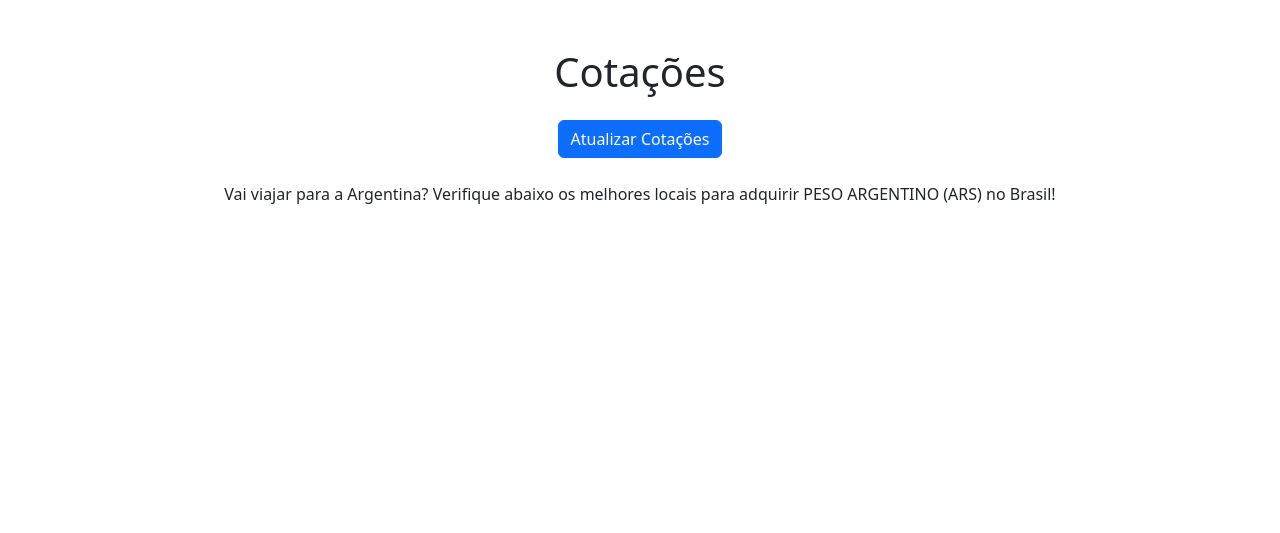
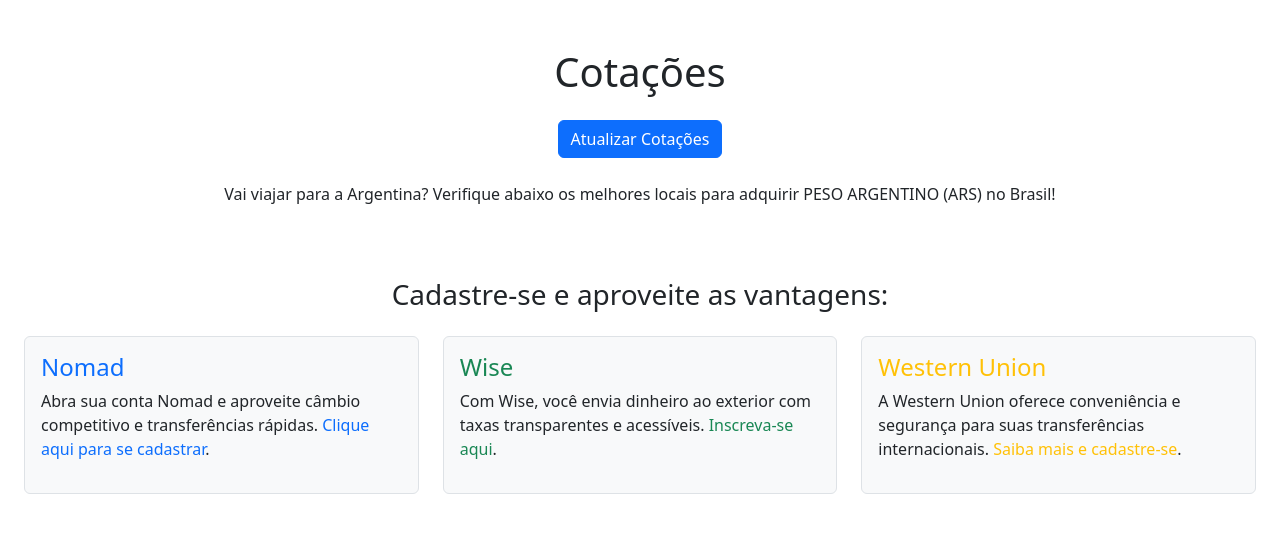
Before and after one commit to matvivas/quote_glitch, a Flask app: template templates/index.html in a window 1280 px wide. Shown: the top 533 px of the page. Run offline with Flask 3, Linux system fonts and the light colour scheme; the template is opened without the code that fills it, so the values that code supplies are empty.

Commit message:
ampliando a pagina inicial

```diff
--- a/app.py
+++ b/app.py
@@ -5,7 +5,6 @@
 app = Flask(__name__)
 
 def get_driver():
-    """Cria e retorna uma nova instância do driver."""
     options = webdriver.ChromeOptions()
     options.add_argument("--headless")
     options.add_experimental_option("detach", True)  # Mantém o navegador aberto
@@ -17,7 +16,6 @@
 
 @app.route('/', methods=['GET'])
 def cotacao():
-    """Renderiza a página inicial com as cotações ordenadas."""
     driver = get_driver()  # Cria uma nova instância do driver
     cotacoes = preencher_bd(driver)  # Coleta as cotações
     cotacoes = sorted(cotacoes, key=lambda x: x['Valor'])
@@ -26,7 +24,6 @@
 
 @app.route('/wise', methods=['GET'])
 def wise_cotacao():
-    """Retorna a cotação da Wise."""
     driver = get_driver()
     wise = get_wise_cotacao(driver)
     driver.quit()  # Fecha o navegador após a consulta
@@ -34,7 +31,6 @@
 
 @app.route('/nomad', methods=['GET'])
 def nomad_cotacao():
-    """Retorna a cotação da Nomad."""
     driver = get_driver()
     nomad = get_nomad_cotacao(driver)
     driver.quit()  # Fecha o navegador após a consulta
@@ -42,7 +38,6 @@
 
 @app.route('/wu', methods=['GET'])
 def wu_cotacao():
-    """Retorna a cotação da Western Union."""
     driver = get_driver()
     wu = get_wu_cotacao(driver)
     driver.quit()  # Fecha o navegador após a consulta
--- a/templates/index.html
+++ b/templates/index.html
@@ -35,6 +35,38 @@
         </div>
     </div>
 
+    <!-- Textos destacados lado a lado -->
+    <div class="my-5 px-4">
+        <h3 class="text-center mb-4">Cadastre-se e aproveite as vantagens:</h3>
+        <div class="row justify-content-center gx-4">
+            <div class="col-md-4 mb-3">
+                <div class="p-3 border rounded bg-light h-100">
+                    <h4 class="text-primary">Nomad</h4>
+                    <p>Abra sua conta Nomad e aproveite câmbio competitivo e transferências rápidas.
+                        <a href="https://www.nomad.com" target="_blank" class="text-decoration-none text-primary">Clique aqui para se cadastrar</a>.
+                    </p>
+                </div>
+            </div>
+            <div class="col-md-4 mb-3">
+                <div class="p-3 border rounded bg-light h-100">
+                    <h4 class="text-success">Wise</h4>
+                    <p>Com Wise, você envia dinheiro ao exterior com taxas transparentes e acessíveis.
+                        <a href="https://wise.com" target="_blank" class="text-decoration-none text-success">Inscreva-se aqui</a>.
+                    </p>
+                </div>
+            </div>
+            <div class="col-md-4 mb-3">
+                <div class="p-3 border rounded bg-light h-100">
+                    <h4 class="text-warning">Western Union</h4>
+                    <p>A Western Union oferece conveniência e segurança para suas transferências internacionais.
+                        <a href="https://www.westernunion.com" target="_blank" class="text-decoration-none text-warning">Saiba mais e cadastre-se</a>.
+                    </p>
+                </div>
+            </div>
+        </div>
+    </div>
+</div>
+
     <!-- Bootstrap JS (opcional) -->
     <script src="https://cdn.jsdelivr.net/npm/bootstrap@5.3.0/dist/js/bootstrap.bundle.min.js"></script>
 </body>
```
